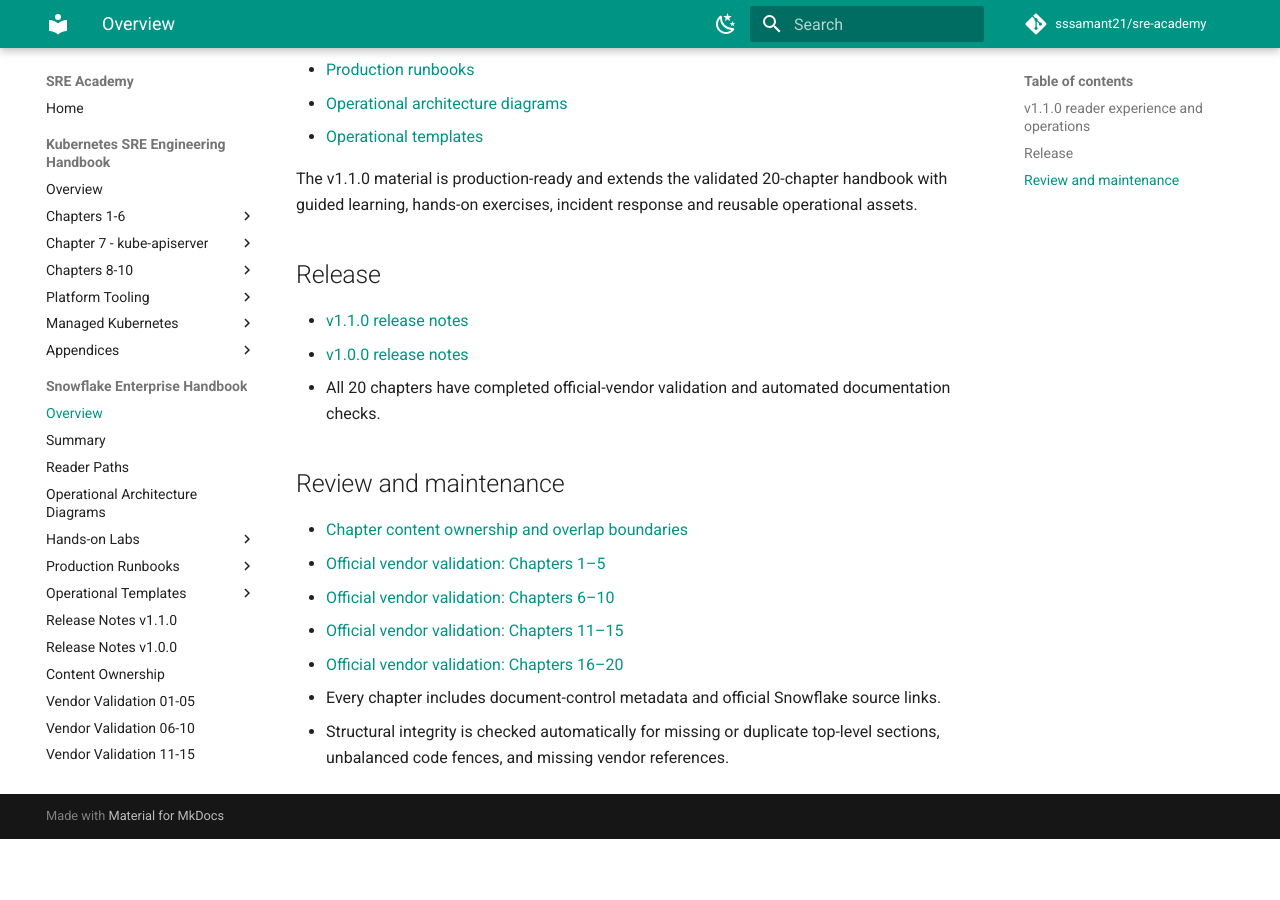
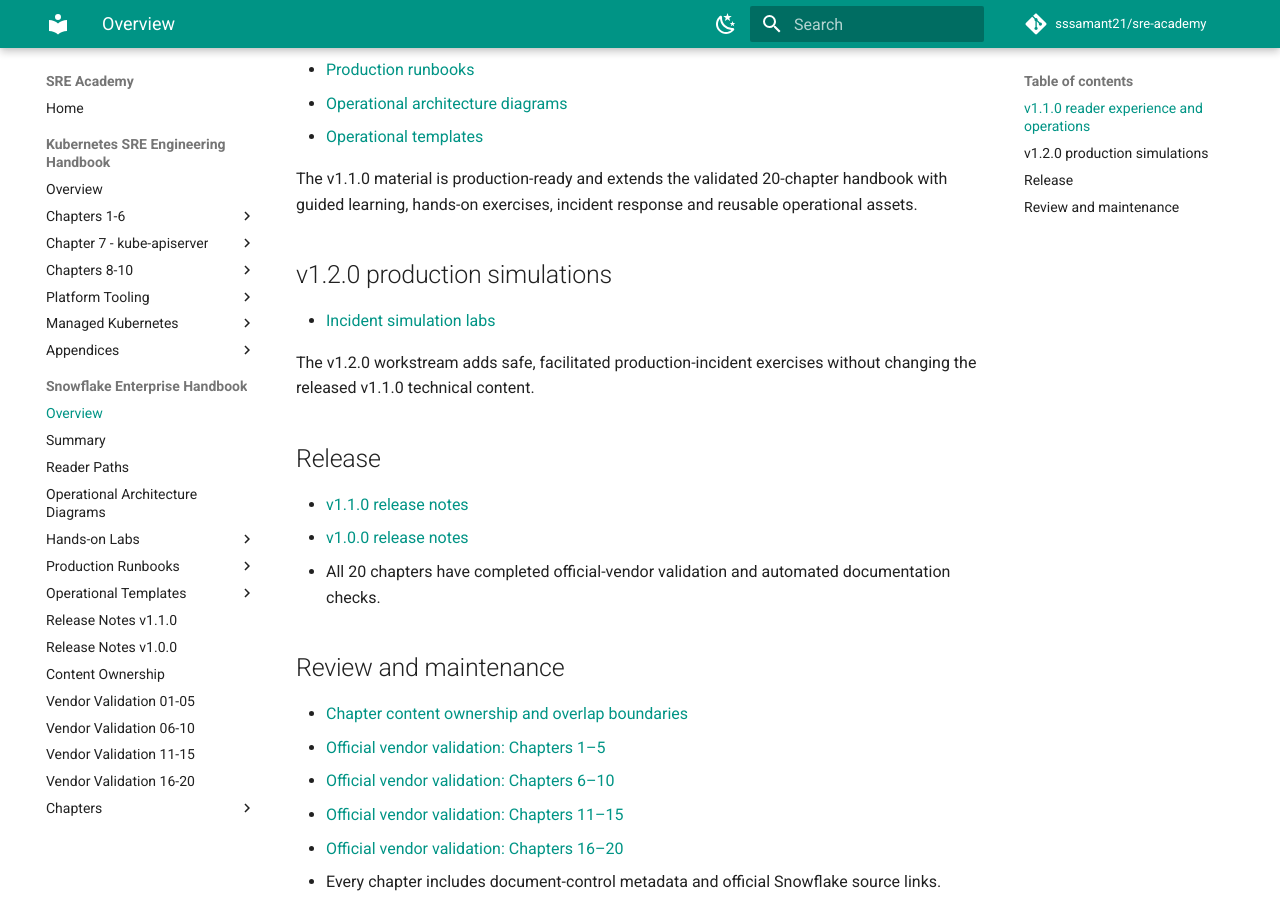
Before and after one commit to sssamant21/sre-academy, an MkDocs documentation site: the page built from docs/books/snowflake/index.md, in a window 1280 px wide and 900 px high, scrolled down 559 px. Built offline with MkDocs 1.6.1 and Material for MkDocs 9.7.7, drawn with Linux system fonts in a browser that asks for light colours; comment, search, counter and statistics services are not loaded; before the commit the page ends 1398 px from its top, so only the background shows below that.

Commit message:
docs(snowflake): add v1.2 simulation entry point

```diff
--- a/docs/books/snowflake/index.md
+++ b/docs/books/snowflake/index.md
@@ -20,6 +20,12 @@
 
 The v1.1.0 material is production-ready and extends the validated 20-chapter handbook with guided learning, hands-on exercises, incident response and reusable operational assets.
 
+## v1.2.0 production simulations
+
+- [Incident simulation labs](labs/simulations/index.md)
+
+The v1.2.0 workstream adds safe, facilitated production-incident exercises without changing the released v1.1.0 technical content.
+
 ## Release
 
 - [v1.1.0 release notes](RELEASE_NOTES_v1.1.0.md)
```
